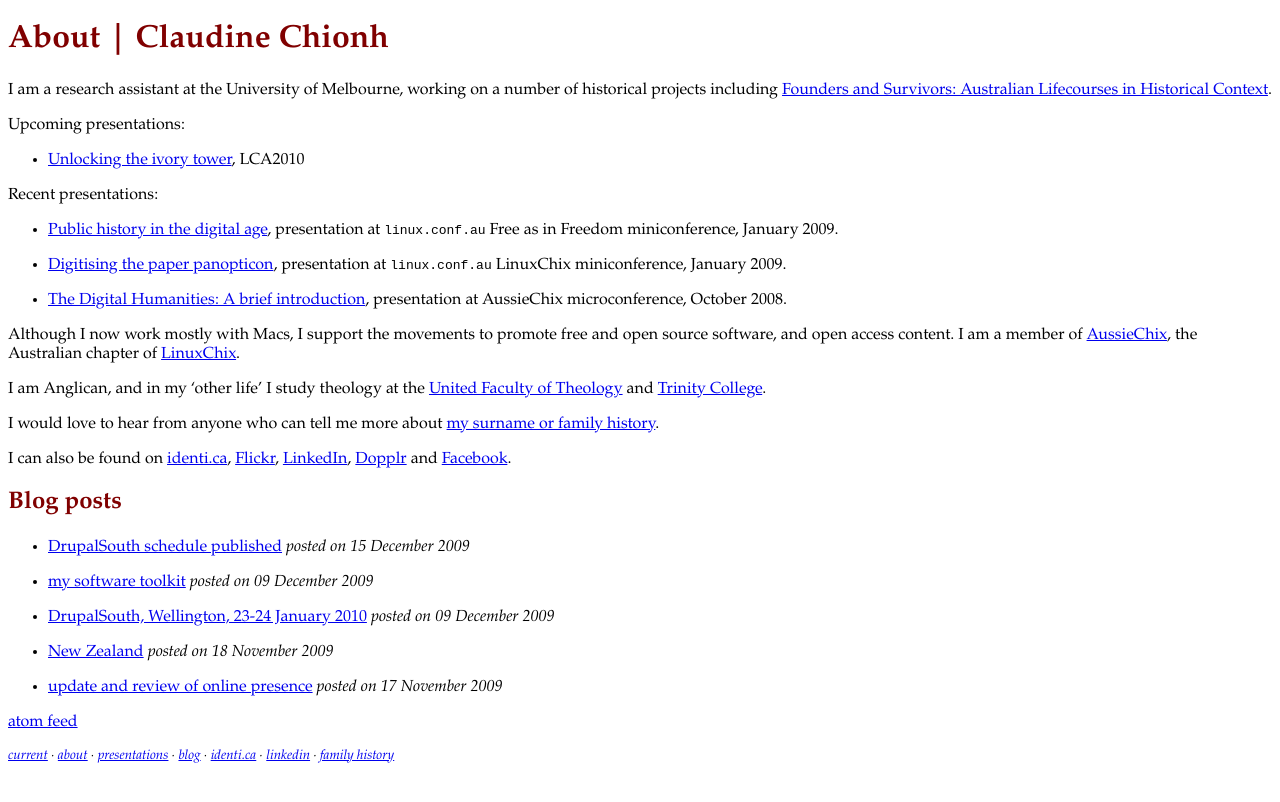
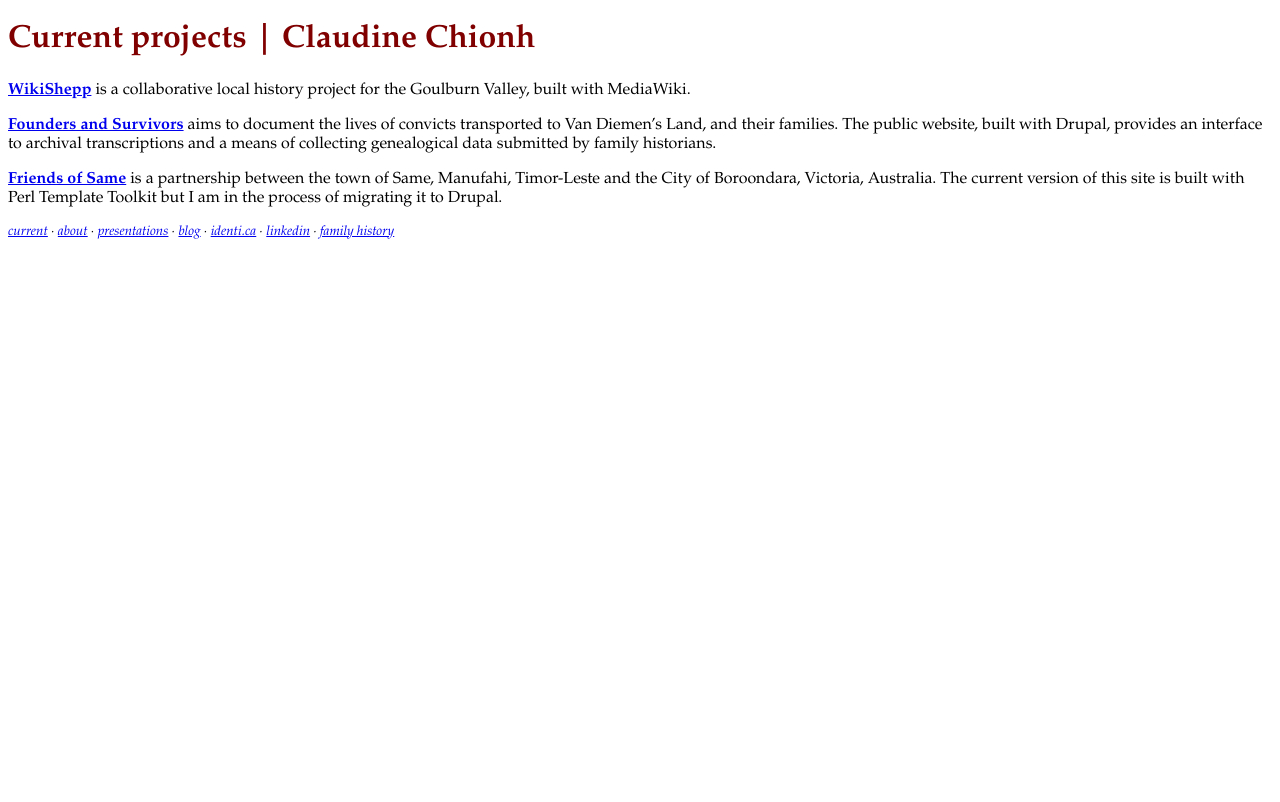
Before and after one commit to claudinec/claudinec.github.io, a Jekyll site: the page built from index.markdown, in a window 1280 px wide. Shown: the top 802 px of the page. Built offline with Jekyll 4.4.1, drawn with Linux system fonts in a browser that asks for light colours.

Commit message:
reorganise content

```diff
--- a/index.markdown
+++ b/index.markdown
@@ -1,42 +1,12 @@
 ---
 layout: default
-title: About
+title: Current projects
 ---
 
-I am a research assistant at the University of Melbourne, working on a number of historical projects including [Founders and Survivors: Australian Lifecourses in Historical Context](http://www.foundersandsurvivors.org/).
+[__WikiShepp__](http://www.wikishepp.net.au/) is a collaborative local history project for the Goulburn Valley, built with MediaWiki.
 
-Upcoming presentations:
+[__Founders and Survivors__](http://www.foundersandsurvivors.org/) aims to document the lives of convicts transported to Van Diemen's Land, and their families. The public website, built with Drupal, provides an interface to archival transcriptions and a means of collecting genealogical data submitted by family historians.
 
-* [Unlocking the ivory tower](lca2010/), LCA2010
-
-Recent presentations:
-
-* [Public
-  history in the digital age](http://www.slideshare.net/claudinec/public-history-in-the-digital-age-presentation), presentation at
-  `linux.conf.au` Free as in Freedom miniconference, January
-  2009.
-
-* [Digitising
-  the paper panopticon](http://www.slideshare.net/claudinec/digitising-the-paper-panopticon-presentation), presentation at `linux.conf.au`
-  LinuxChix miniconference, January 2009.
-
-* [The
-  Digital Humanities: A brief introduction](http://www.slideshare.net/claudinec/the-digital-humanities-presentation), presentation at
-  AussieChix microconference, October 2008.
-
-Although I now work mostly with Macs, I support the movements to promote free and open source software, and open access content.  I am a member of [AussieChix](http://au.linuxchix.org/), the Australian chapter of [LinuxChix](http://www.linuxchix.org/).
-
-I am Anglican, and in my 'other life' I study theology at the [United Faculty of Theology](http://www.uft.edu.au/) and [Trinity College](http://www.trinity.unimelb.edu.au/theological_school).
-
-I would love to hear from anyone who can tell me more about [my surname or family history](famhist.html).
-
-I can also be found on <a  href="http://identi.ca/claudine/all">identi.ca</a>, <a href="http://www.flickr.com/photos/claudine/">Flickr</a>, <a href="http://www.linkedin.com/in/claudinec">LinkedIn</a>, <a href="http://www.dopplr.com/traveller/claudine/public">Dopplr</a> and <a href="http://www.facebook.com/claudine.chionh">Facebook</a>.
-
-## Blog posts
-
-{% for post in site.posts limit:5 %}
-  * [{{ post.title }}]({{ post.url }})
-	  *posted on {{ post.date | date_to_long_string }}*
-{% endfor %}
-
-[atom feed](http://claudine.github.com/atom.xml)
+[__Friends of Same__](http://friendsofsame.org/) is a
+partnership between the town of Same, Manufahi, Timor-Leste and the
+City of Boroondara, Victoria, Australia. The current version of this site is built with Perl Template Toolkit but I am in the process of migrating it to Drupal.
```
Also changed, not shown: about.markdown (added, +10 -0 lines), blog.html (added, +13 -0 lines), presentations.markdown (added, +25 -0 lines).
